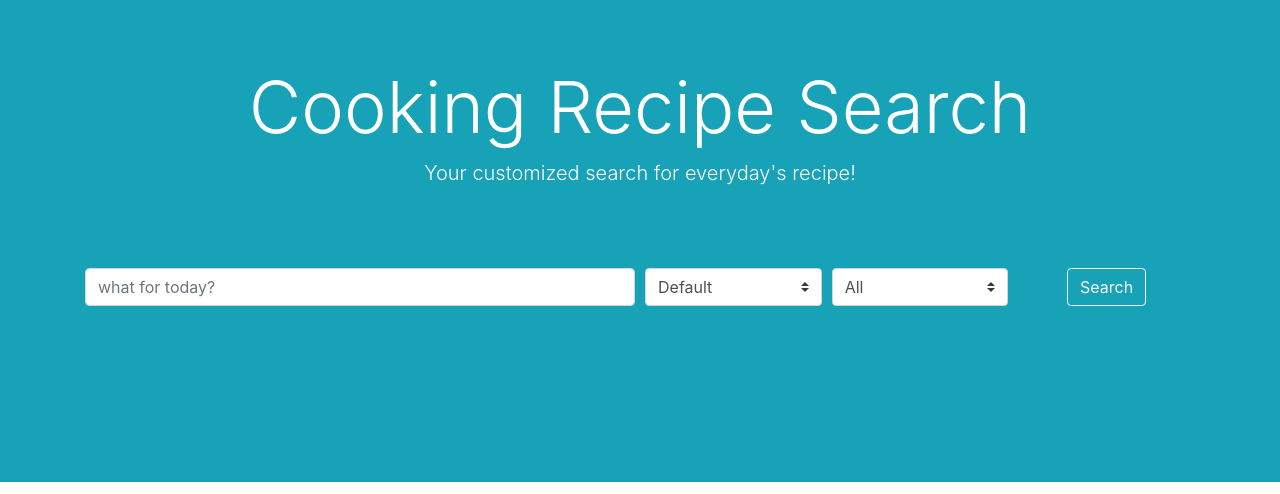
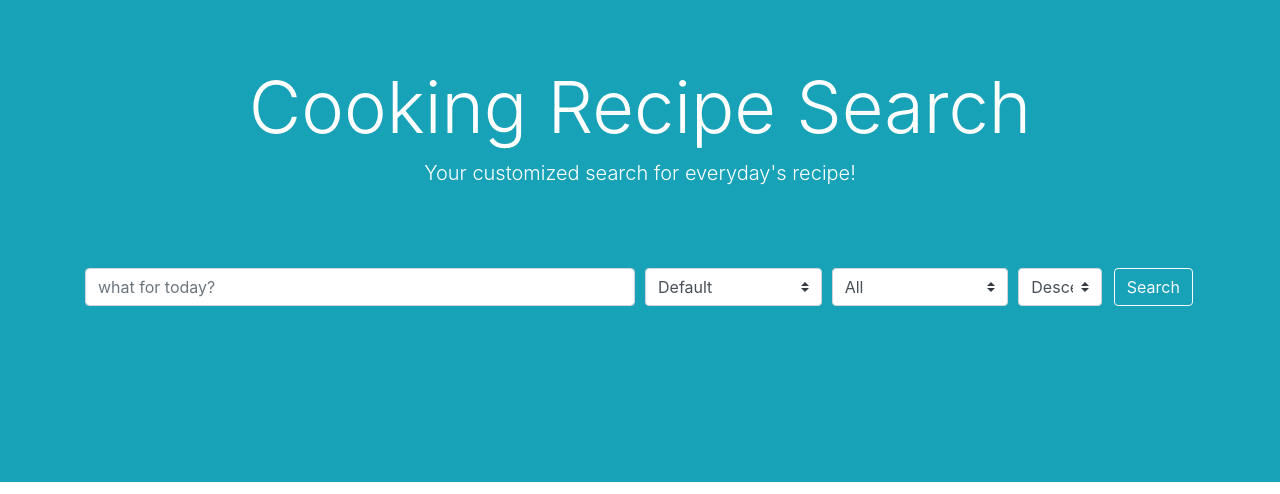
Before and after one commit to Alicia-Sheng/CookingRecipeSearch, a Flask app: page / in a window 1280 px wide. Shown: the part 56-550 px from the top of the page. Run offline with Flask 2, Linux system fonts and the light colour scheme.

Commit message:
add sort, cuisine, and order

```diff
--- a/app.py
+++ b/app.py
@@ -27,7 +27,9 @@ nutrition_options = {"energy": "nutr_values_per100g_energy",
                      "sugars": "nutr_values_per100g_sugars"}
 
 
-# home page
+# ************************************************
+# general search pages;
+# ************************************************
 @app.route("/")
 def home():
     """
@@ -35,6 +37,65 @@ def home():
     :return: template of home.html
     """
     return render_template("home.html")
+
+
+@app.route("/results", methods=["POST"])
+def results():
+    global response
+    global nutrition_options
+
+    connections.create_connection(hosts=["localhost"], timeout=100, alias="default")
+    query_text = request.form["query_text"]
+    sort = request.form["sort"]  # sort (complexity, healthiness, fat, ...)
+    cuisine = request.form["cuisine"]  # cuisine (all, chinese, ...)
+    order = request.form["order"]  # order (desc, asc) exactly match
+
+    # Determines which searching algorithm to use
+    if sort == "complexity":  # search by instruction length
+        query = Match(title={"query": query_text})
+        response = search_by_instruction_length(index_name, query, top_k)
+    else:  # search by default
+        query = Match(title={"query": query_text})
+        response = search(index_name, query, top_k)
+
+    page_id = 1  # set page id to be 1
+    result_id = [r['id'] for r in response]  # store ids of all matched data
+    num_page = int(len(result_id) / ONE_PAGE) + 1 if len(result_id) % ONE_PAGE != 0 else int(
+        len(result_id) / ONE_PAGE)  # calculates total number of pages possible
+    prev_disabled = True if page_id == 1 else False  # True if prev button disabled, false if not
+    next_disabled = True if page_id == num_page else False  # True if next button disabled, false if not
+
+    results = process_result_display(response)
+    result_display = results[:ONE_PAGE]
+    return render_template("results.html", query_text=query_text,
+                           sort=sort, results=results, doc=result_display,
+                           result_id=result_id, page_id=page_id, num_page=num_page,
+                           prev_disabled=prev_disabled, next_disabled=next_disabled)
+
+
+@app.route("/results/<int:page_id>", methods=["POST"])
+def next_page(page_id):
+    # read in values
+    query_text = request.form['query_text']
+    result_id_raw = request.form['result_id']
+    result_id = ast.literal_eval(result_id_raw)
+    num_page_raw = request.form['num_page']
+    num_page = int(num_page_raw) if num_page_raw != "" else 0
+    results_raw = request.form['results']
+    results = ast.literal_eval(results_raw)
+
+    prev_disabled = True if page_id == 1 else False
+    next_disabled = True if page_id == num_page else False
+
+    start_index = (page_id - 1) * ONE_PAGE
+    end_index = None if next_disabled else page_id * ONE_PAGE
+
+    result_display = results[start_index:end_index]  # retrieve ids of doc to be displayed in this page
+
+    return render_template("results.html", query_text=query_text,
+                           sort=None, results=results, doc=result_display,
+                           result_id=result_id, page_id=page_id, num_page=num_page,
+                           prev_disabled=prev_disabled, next_disabled=next_disabled)
 
 
 # ************************************************
@@ -52,16 +113,14 @@ def health_results():
 
     connections.create_connection(hosts=["localhost"], timeout=100, alias="default")
     query_text = request.form["query_text"]
-    query_type = request.form["query_type"]
-    # sort (complexity, healthiness, fat, ...)
-    # cuisine (all, chinese, ...)
-    # order (desc, asc) exactly match
-    if query_type == "General":  # deals with general case for healthiness
+    sort = request.form["sort"]
+
+    if sort == "General":  # deals with general case for healthiness
         query = Match(title={"query": query_text})
         response = search_by_healthiness(index_name, query, top_k)
     else:  # deal with specifc case for healthiness
         query = Match(ingredients_plain_text={"query": query_text})  # this matches the ingredients
-        nutr = query_type.lower()  # retrieves nutrition for search
+        nutr = sort.lower()  # retrieves nutrition for search
         sort_by_ingredient = nutrition_options[nutr]
         order = "asc"  # sort in ascending order
         response = search_by_ingredients_per100g(index_name, query, top_k, sort_by_ingredient, order)
@@ -76,7 +135,7 @@ def health_results():
     results = process_result_display(response)
     result_display = results[:ONE_PAGE]
     return render_template("health_results.html", query_text=query_text,
-                           query_type=query_type, results=results, doc=result_display,
+                           sort=sort, results=results, doc=result_display,
                            result_id=result_id, page_id=page_id, num_page=num_page,
                            prev_disabled=prev_disabled, next_disabled=next_disabled)
 
@@ -101,68 +160,7 @@ def health_next_page(page_id):
     result_display = results[start_index:end_index]  # retrieve ids of doc to be displayed in this page
 
     return render_template("health_results.html", query_text=query_text,
-                           query_type=None, results=results, doc=result_display,
-                           result_id=result_id, page_id=page_id, num_page=num_page,
-                           prev_disabled=prev_disabled, next_disabled=next_disabled)
-
-
-# ************************************************
-# tests results pages;
-# ************************************************
-
-@app.route("/results", methods=["POST"])
-def results():
-    global response
-    global nutrition_options
-
-    connections.create_connection(hosts=["localhost"], timeout=100, alias="default")
-    query_text = request.form["query_text"]
-    query_type = request.form["query_type"]
-
-    # Determines which searching algorithm to use
-    if query_type == "complexity":  # search by instruction length
-        query = Match(title={"query": query_text})
-        response = search_by_instruction_length(index_name, query, top_k)
-    else:  # search by default
-        query = Match(title={"query": query_text})
-        response = search(index_name, query, top_k)
-
-    page_id = 1  # set page id to be 1
-    result_id = [r['id'] for r in response]  # store ids of all matched data
-    num_page = int(len(result_id) / ONE_PAGE) + 1 if len(result_id) % ONE_PAGE != 0 else int(
-        len(result_id) / ONE_PAGE)  # calculates total number of pages possible
-    prev_disabled = True if page_id == 1 else False  # True if prev button disabled, false if not
-    next_disabled = True if page_id == num_page else False  # True if next button disabled, false if not
-
-    results = process_result_display(response)
-    result_display = results[:ONE_PAGE]
-    return render_template("results.html", query_text=query_text,
-                           query_type=query_type, results=results, doc=result_display,
-                           result_id=result_id, page_id=page_id, num_page=num_page,
-                           prev_disabled=prev_disabled, next_disabled=next_disabled)
-
-
-@app.route("/results/<int:page_id>", methods=["POST"])
-def next_page(page_id):
-    # read in values
-    query_text = request.form['query_text']
-    result_id_raw = request.form['result_id']
-    result_id = ast.literal_eval(result_id_raw)
-    num_page_raw = request.form['num_page']
-    num_page = int(num_page_raw) if num_page_raw != "" else 0
-    results_raw = request.form['results']
-    results = ast.literal_eval(results_raw)
-
-    prev_disabled = True if page_id == 1 else False
-    next_disabled = True if page_id == num_page else False
-
-    start_index = (page_id - 1) * ONE_PAGE
-    end_index = None if next_disabled else page_id * ONE_PAGE
-
-    result_display = results[start_index:end_index]  # retrieve ids of doc to be displayed in this page
-
-    return render_template("results.html", query_text=query_text,
-                           query_type=None, results=results, doc=result_display,
+                           sort=None, results=results, doc=result_display,
                            result_id=result_id, page_id=page_id, num_page=num_page,
                            prev_disabled=prev_disabled, next_disabled=next_disabled)
 
--- a/templates/default_template.html
+++ b/templates/default_template.html
@@ -30,7 +30,7 @@
                     </div>
                     <div class="col-md-2 mb-3">
                         <label class="mr-sm-2 sr-only" for="inlineFormCustomSelect">Preference</label>
-                        <select class="custom-select mr-sm-2" name="query_type" id="inlineFormCustomSelect">
+                        <select class="custom-select mr-sm-2" name="sort" id="inlineFormCustomSelect">
                             <option selected value="default">Default</option>
                             <option value="complexity">Complexity</option>
                             <option value="healthiness">Healthiness</option>
@@ -41,32 +41,37 @@
                         <select class="custom-select mr-sm-2" name="cuisine" id="cuisineSelect">
                             <option selected value="all">All</option>
                             <option value="brazilian">Brazilian</option>
-                            <option value="healthiness">Healthiness</option>
-                            <option value=""></option>
-                            <option value=""></option>
-                            <option value=""></option>
-                            <option value=""></option>
-                            <option value=""></option>
-                            <option value=""></option>
-                            <option value=""></option>
-                            <option value=""></option>
-                            <option value=""></option>
-                            <option value=""></option>
-                            <option value=""></option>
-                            <option value=""></option>
-                            <option value=""></option>
-                            <option value=""></option>
-                            <option value=""></option>
-                            <option value=""></option>
-                            <option value=""></option>
-                            <option value=""></option>
-                            <option value=""></option>
-                            <option value=""></option>
-                            <option value=""></option>
-                            <option value=""></option>
+                            <option value="british">British</option>
+                            <option value="cajun_creole">Cajun Creole</option>
+                            <option value="chinese">Chinese</option>
+                            <option value="filipino">Filipino</option>
+                            <option value="french">French</option>
+                            <option value="greek">Greek</option>
+                            <option value="indian">Indian</option>
+                            <option value="irish">Irish</option>
+                            <option value="italian">Italian</option>
+                            <option value="jamaican">Jamaican</option>
+                            <option value="japanese">Japanese</option>
+                            <option value="korean">Korean</option>
+                            <option value="mexican">Mexican</option>
+                            <option value="moroccan">Moroccan</option>
+                            <option value="russian">Russian</option>
+                            <option value="southern_us">Southern U.S.</option>
+                            <option value="spanish">Spanish</option>
+                            <option value="thai">Thai</option>
+                            <option value="vietnamese">Vietnamese</option>
                         </select>
                     </div>
-                    <div class="col-md-2 mb-3">
+
+                    <div class="col-md-1 mb-3">
+                        <label class="mr-sm-2 sr-only" for="orderSelect">Order</label>
+                        <select class="custom-select mr-sm-2" name="order" id="orderSelect">
+                            <option selected value="desc">Descending</option>
+                            <option value="asc">Ascending</option>
+                        </select>
+                    </div>
+
+                    <div class="col-md-1 mb-3">
                         <button type="submit" class="btn btn-outline-light">Search</button>
                     </div>
                 </div>
--- a/templates/health_template.html
+++ b/templates/health_template.html
@@ -32,7 +32,7 @@
 <!--                </div>-->
 <!--                <div class="col-md-2 mb-3">-->
 <!--                    <label class="mr-sm-2 sr-only" for="inlineFormCustomSelect">Preference</label>-->
-<!--                    <select class="custom-select mr-sm-2" name="query_type" id="inlineFormCustomSelect">-->
+<!--                    <select class="custom-select mr-sm-2" name="sort" id="inlineFormCustomSelect">-->
 <!--                        <option selected value="default">General</option>-->
 <!--                        <option value="Energy">Energy</option>-->
 <!--                        <option value="Fat">Fat</option>-->
@@ -66,7 +66,7 @@
             </div>
             <div class="col-md-2 mb-3">
                 <label class="mr-sm-2 sr-only" for="inlineFormCustomSelect">Preference</label>
-                <select class="custom-select mr-sm-2" name="query_type" id="inlineFormCustomSelect">
+                <select class="custom-select mr-sm-2" name="sort" id="inlineFormCustomSelect">
                     <option selected value="default">General</option>
                     <option value="Energy">Energy</option>
                     <option value="Fat">Fat</option>
```
